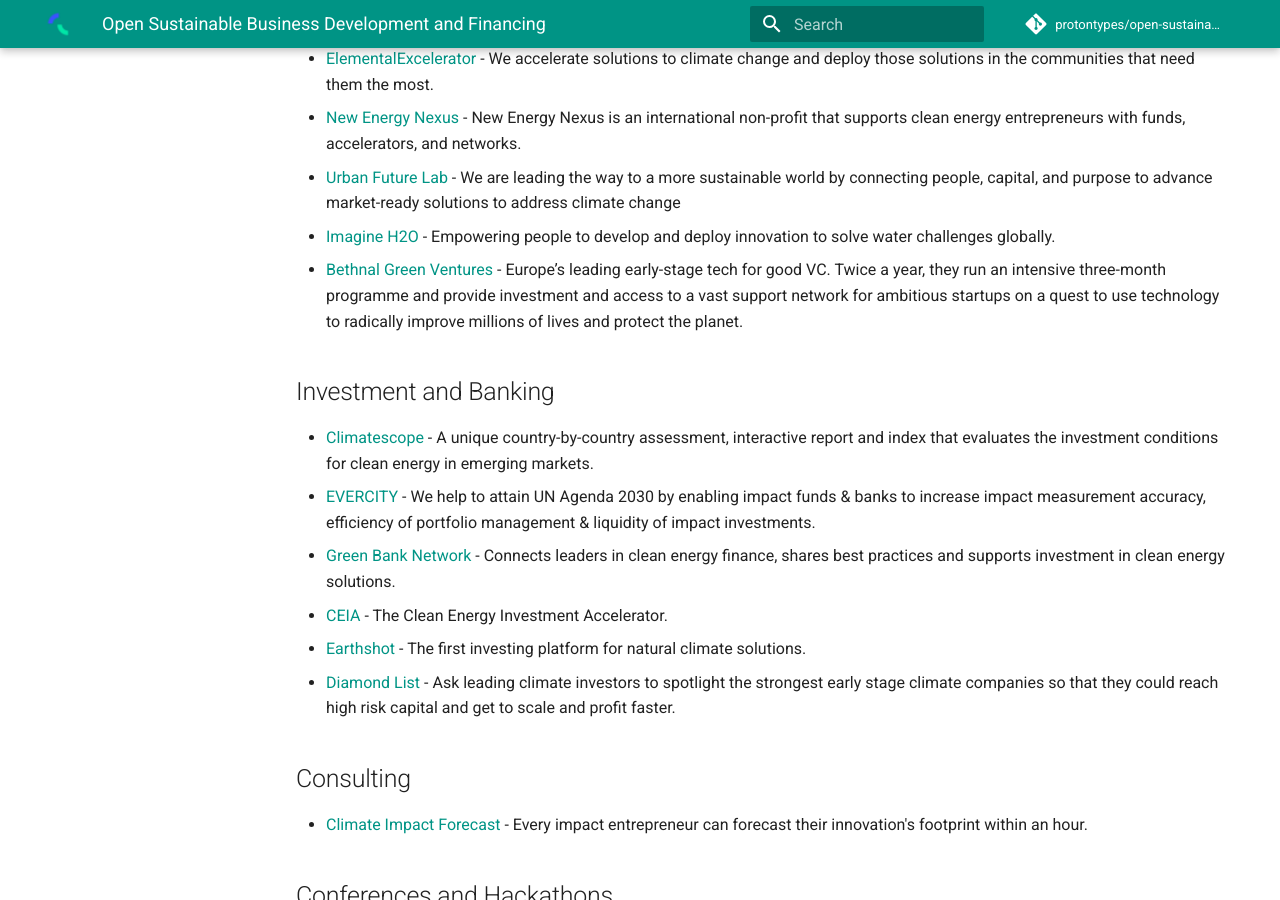
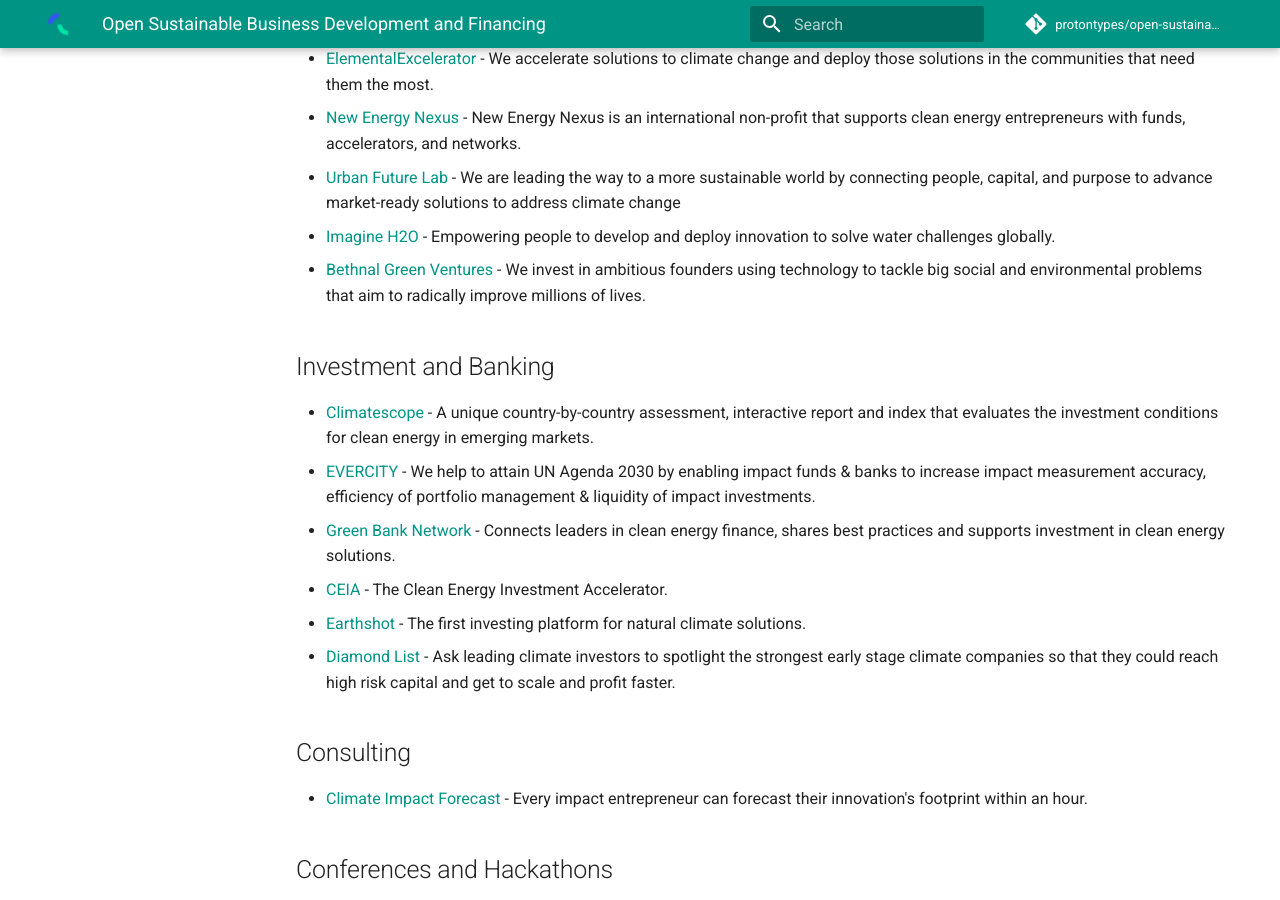
Before and after one commit to protontypes/open-sustainable-technology, an MkDocs documentation site: the page built from docs/BUSINESS.md, in a window 1280 px wide and 900 px high, scrolled down 1384 px. Built offline with MkDocs 1.6.1 and Material for MkDocs 9.7.7, drawn with Linux system fonts in a browser that asks for light colours; comment, search, counter and statistics services are not loaded.

Commit message:
Update BUSINESS.md

```diff
--- a/docs/BUSINESS.md
+++ b/docs/BUSINESS.md
@@ -27,7 +27,7 @@
 * [New Energy Nexus](https://www.newenergynexus.com/) - New Energy Nexus is an international non-profit that supports clean energy entrepreneurs with funds, accelerators, and networks.
 * [Urban Future Lab](http://ufl.nyc/) - We are leading the way to a more sustainable world by connecting people, capital, and purpose to advance market-ready solutions to address climate change
 * [Imagine H2O](https://www.imagineh2o.org/) - Empowering people to develop and deploy innovation to solve water challenges globally.
-* [Bethnal Green Ventures](https://bethnalgreenventures.com/) - Europe’s leading early-stage tech for good VC. Twice a year, they run an intensive three-month programme and provide investment and access to a vast support network for ambitious startups on a quest to use technology to radically improve millions of lives and protect the planet.
+* [Bethnal Green Ventures](https://bethnalgreenventures.com/) - We invest in ambitious founders using technology to tackle big social and environmental problems that aim to radically improve millions of lives.
 
 
 ## Investment and Banking
```
